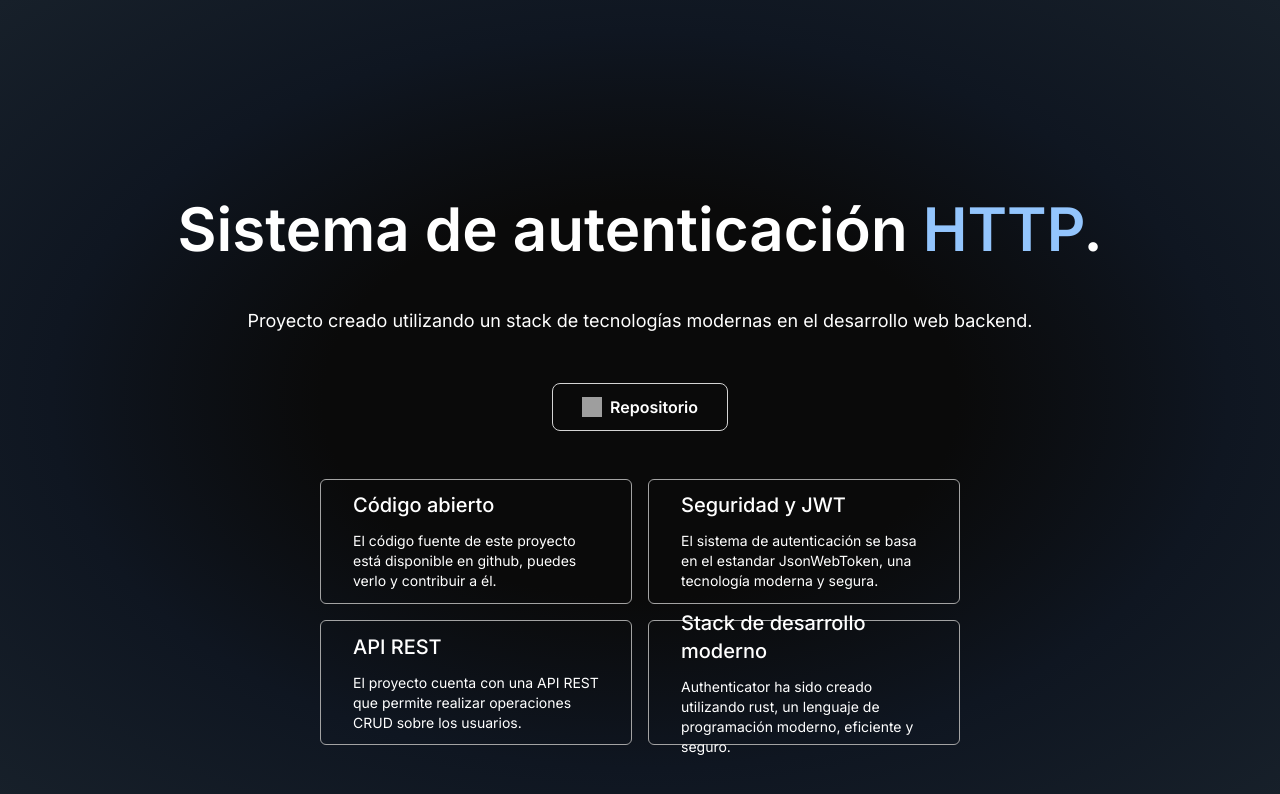
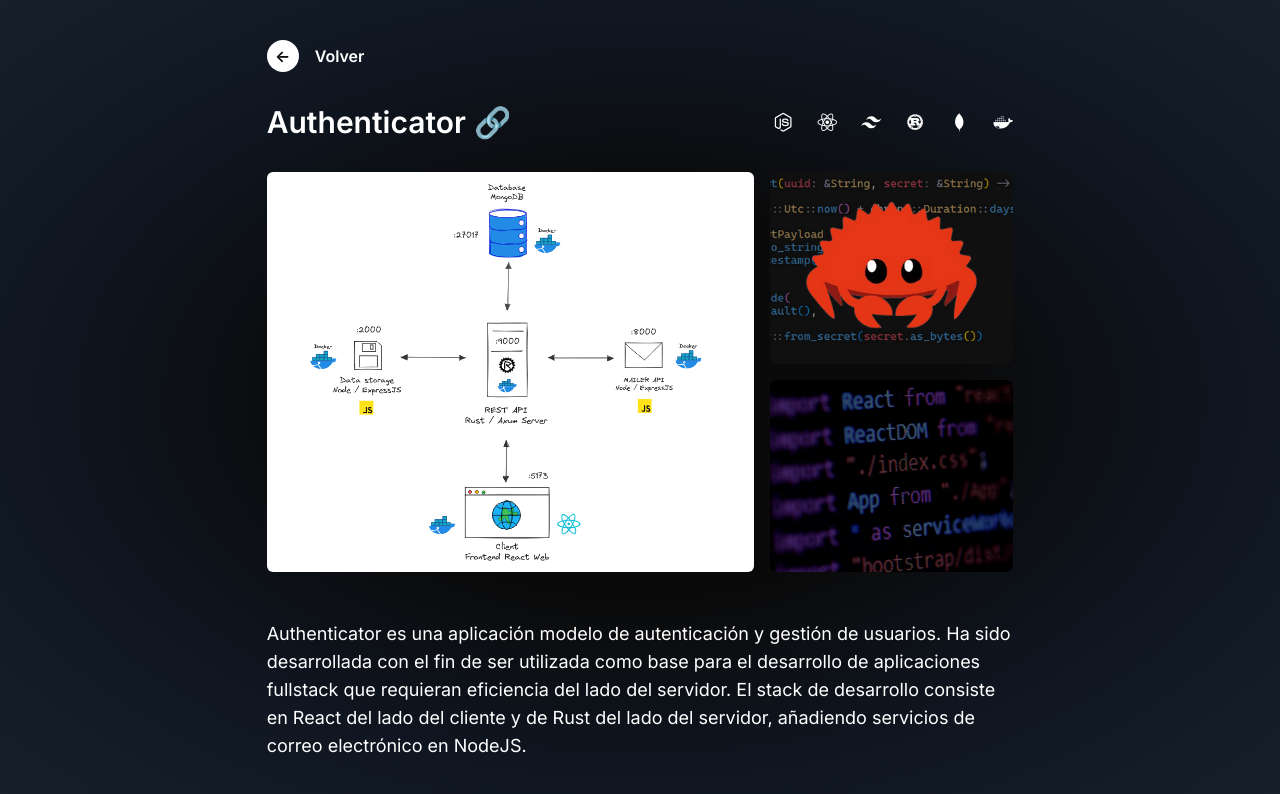
Before and after one commit to MrRevillod/MrRevillod.dev, an Astro site: page /proyectos/authenticator in a window 1280 px wide. Built offline with nearby package versions, Linux system fonts and the light colour scheme; Astro itself is replaced by a stand-in of ours; grey boxes are pictures that could not be loaded.

Commit message:
feat: authenticator page

```diff
--- a/src/components/ProjectFeature.astro
+++ b/src/components/ProjectFeature.astro
@@ -8,7 +8,7 @@ const { cardTitle, cardText } = Astro.props;
 ---
 
 <div
-    class="border-neutral-400 rounded-md w-full h-full border-1 px-8 py-4 flex flex-col items-start justify-center gap-1"
+    class="rounded-md w-full h-full px-8 py-8 flex flex-col items-start justify-center gap-1"
 >
     <div>
         <h3>{cardTitle}</h3>
--- a/src/components/ProjectHeader.astro
+++ b/src/components/ProjectHeader.astro
@@ -45,7 +45,10 @@ const { devIcons, projectName, projectHref } = Astro.props;
         </section>
     </article>
     <article
-        class="w-full md:flex-row flex-col gap-4 md:items-center items-start justify-between flex"
+        class=`
+            w-full md:flex-row gap-4 md:items-center items-start justify-between flex
+            ${devIcons.length > 4 ? "flex-col" : "flex-row mb-4 pr-2"}
+        `
     >
         <a
             href={projectHref}
@@ -56,7 +59,7 @@ const { devIcons, projectName, projectHref } = Astro.props;
         </a>
         <section class="flex flex-row gap-6">
             {
-                devIcons.map(icon => {
+                devIcons.map((icon) => {
                     return <DevIcon iconClass={icon} />;
                 })
             }
--- a/src/layouts/Main.astro
+++ b/src/layouts/Main.astro
@@ -7,7 +7,7 @@ const { customClasses } = Astro.props;
 ---
 
 <main
-    class=`flex flex-col w-10/12 lg:w-7/12 pt-10 gap-10 md:gap-12 lg:gap-16 ${customClasses}`
+    class=`flex flex-col w-11/12 px-2 lg:px-0 lg:w-7/12 pt-10 gap-10 md:gap-12 lg:gap-16 ${customClasses}`
 >
     <slot />
 </main>
--- a/src/pages/proyectos/authenticator.astro
+++ b/src/pages/proyectos/authenticator.astro
@@ -1,61 +1,34 @@
 ---
 import Layout from "../../layouts/Layout.astro";
-import ProjectFeature from "../../components/ProjectFeature.astro";
+import ProjectHeader from "../../components/ProjectHeader.astro";
+import ProjectGridImages from "../../components/ProjectGridImages.astro";
+
+import { authenticatorIcons } from "../../utils/icons";
 ---
 
 <Layout title="Authenticator">
     <main
-        class="h-screen w-screen flex flex-col items-center justify-center font-inter text-white gap-12 md:mt-0 mt-16"
+        class="w-11/12 md:w-10/12 lg:w-7/12 h-screen flex flex-col justify-center gap-4 md:gap-8 pt-8 md:p-0"
     >
-        <section
-            class="flex flex-col items-center justify-center md:gap-12 w-10/12"
-        >
-            <div
-                class="flex flex-col gap-4 md:gap-8 items-center justify-center"
-            >
-                <h1
-                    class="text-4xl md:text-5xl lg:text-6xl font-bold text-center md:m-0 mb-4"
-                >
-                    Sistema de autenticación
-                    <span class="text-blue-300">HTTP</span>.
-                </h1>
-                <p
-                    class="text-sm md:text-md lg:text-lg mt-2 md:mt-4 text-center"
-                >
-                    Proyecto creado utilizando un stack de tecnologías modernas
-                    en el desarrollo web backend.
-                </p>
-            </div>
-        </section>
+        <ProjectHeader
+            devIcons={authenticatorIcons}
+            projectName="Authenticator"
+            projectHref="https://github.com/MrRevillod/Authenticator"
+        />
 
-        <section class="flex flex-row w-3/4 md:w-1/2 gap-4 justify-center items-center md:m-0 mt-4">
-            <a class="a-button inline-flex items-center justify-center border border-neutral-300 px-4 md:px-8 py-1 md:py-2 rounded-lg w-36 md:w-44 h-12 md:h-12 hover:-translate-y-1 transition transform"
-                href="https://github.com/MrRevillod/Authenticator" target="_blank" rel="noreferrer">
-                <img class="w-4 md:w-5 h-4 md:h-5" src="https://img.icons8.com/ios-filled/F5F5F5/github.png"
-                    alt="github-icon" />
-                <span class="font-semibold ml-2 text-xs md:text-base">Repositorio</span>
-            </a>
-        </section>
+        <ProjectGridImages
+            first_image="/images/authenticator-arq.png"
+            second_image="/images/authenticator.png"
+            third_image="/images/react-code.webp"
+        />
 
-        <section
-            class="grid lg:grid-cols-2 lg:grid-rows-2 grid-cols-1 grid-rows-4 gap-4 h-3/5 w-9/12 lg:w-1/2 lg:h-1/3 place-content-center place-items-center -mb-36"
-        >
-            <ProjectFeature
-                cardTitle="Código abierto"
-                cardText="El código fuente de este proyecto está disponible en github, puedes verlo y contribuir a él."
-            />
-            <ProjectFeature
-                cardTitle="Seguridad y JWT"
-                cardText="El sistema de autenticación se basa en el estandar JsonWebToken, una tecnología moderna y segura."
-            />
-            <ProjectFeature
-                cardTitle="API REST"
-                cardText="El proyecto cuenta con una API REST que permite realizar operaciones CRUD sobre los usuarios."
-            />
-            <ProjectFeature
-                cardTitle="Stack de desarrollo moderno"
-                cardText="Authenticator ha sido creado utilizando rust, un lenguaje de programación moderno, eficiente y seguro."
-            />
-        </section>
+        <p class="text-lg mt-4">
+            Authenticator es una aplicación modelo de autenticación y gestión de
+            usuarios. Ha sido desarrollada con el fin de ser utilizada como base
+            para el desarrollo de aplicaciones fullstack que requieran
+            eficiencia del lado del servidor. El stack de desarrollo consiste en
+            React del lado del cliente y de Rust del lado del servidor,
+            añadiendo servicios de correo electrónico en NodeJS.
+        </p>
     </main>
 </Layout>
--- a/src/utils/icons.ts
+++ b/src/utils/icons.ts
@@ -4,7 +4,6 @@ export const infoIcons = [
     "devicon-css3-plain",
     "devicon-javascript-plain",
     "devicon-nodejs-plain",
-    "devicon-express-original",
     "devicon-tailwindcss-plain",
     "devicon-rust-plain",
     "devicon-mongodb-plain",
@@ -29,6 +28,10 @@ export const oneDarkIcons = [
 ]
 
 export const authenticatorIcons = [
+    "devicon-nodejs-plain",
+    "devicon-react-original",
+    "devicon-tailwindcss-plain",
     "devicon-rust-plain",
-    "devicon-mysql-plain",
+    "devicon-mongodb-plain",
+    "devicon-docker-plain",
 ]
--- a/src/utils/pages.ts
+++ b/src/utils/pages.ts
@@ -7,10 +7,10 @@ const pagesMap = [
         desc: "Aplicación de administración y manejo de estacionamientos en tiempo real",
     },
     {
-        pageName: "MinCode - Tema y configuraciones para VSCode",
+        pageName: "MinCode - Tema para VSCode",
         imgSrc: "/images/onedark/rust.png",
         url: "/proyectos/one-dark-minimal",
-        desc: "Tema y configuraciones minimalistas con un enfoque en la escritura de código.",
+        desc: "Configuraciones limpia con un enfoque en la escritura de código.",
     },
     {
         pageName: "Authenticator",
```
Also changed, not shown: src/pages/proyectos/one-dark-minimal.astro (+58 -26 lines), public/images/authenticator-arq.png (added), public/images/react-code.webp (added).
